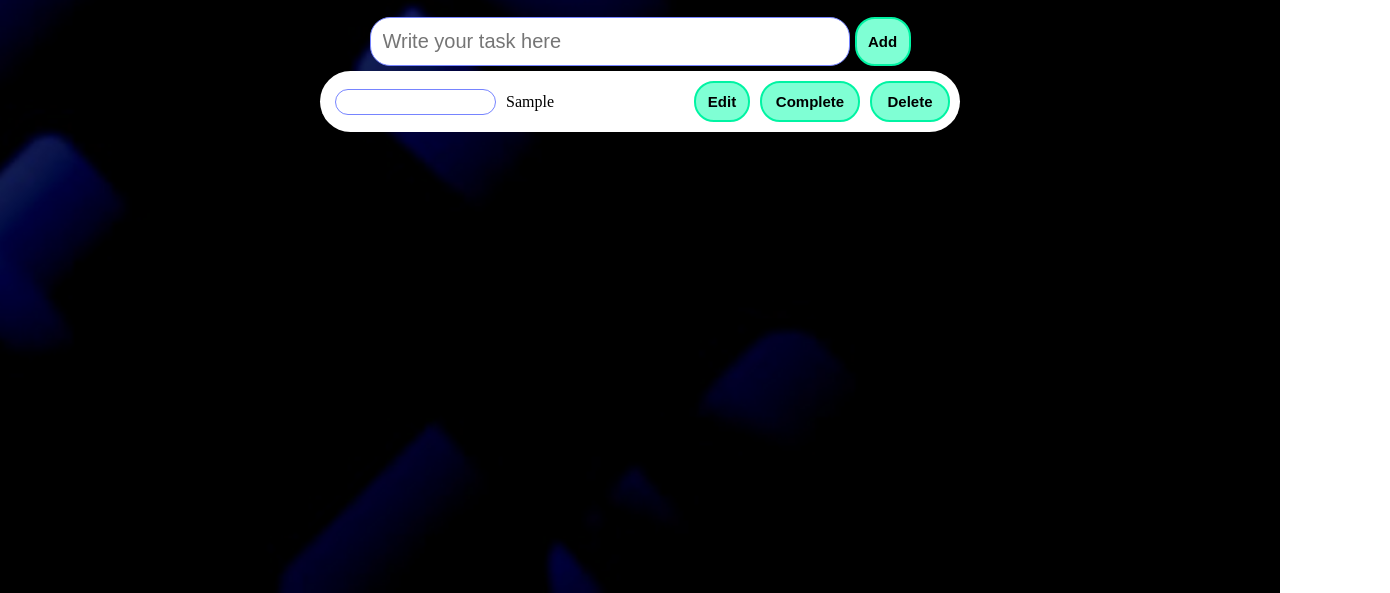
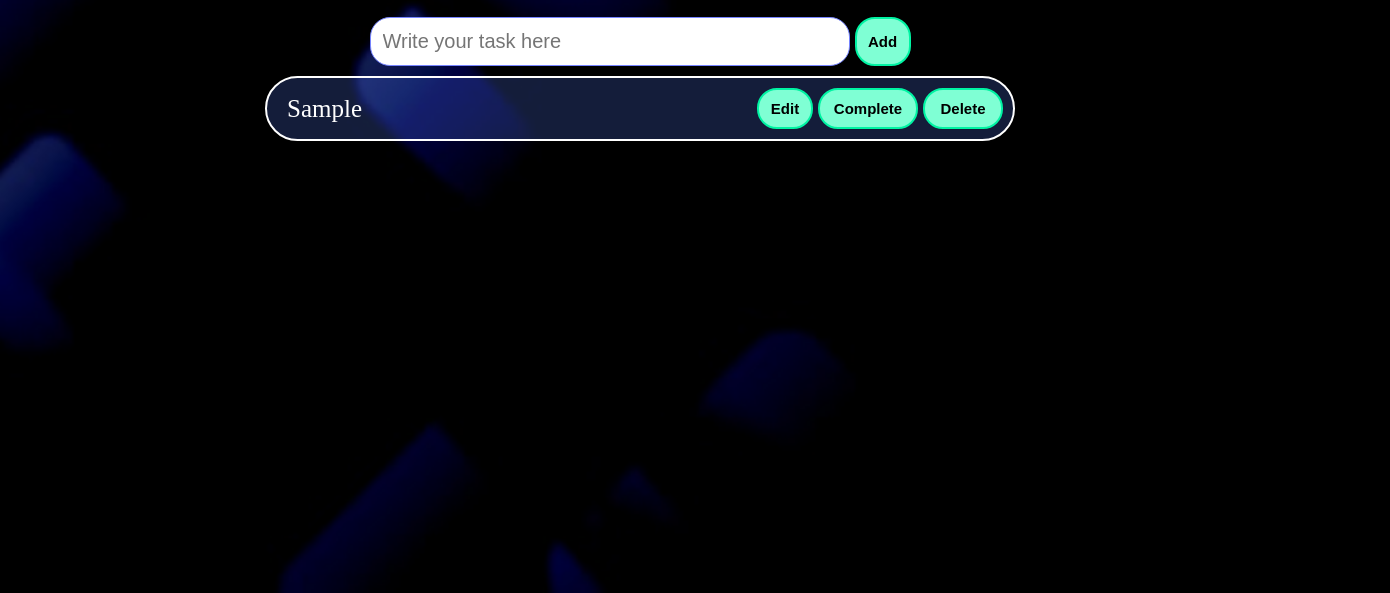
Before and after one commit to MohitHire/TODOList, a plain HTML site: page index.html in a window 1280 px wide. Both pictures are taken after typing "Sample" into the empty fields and a click on the button "Add". Shown: the part 287-880 px from the top of the page, 1390 px wide, since content can reach past the window. Drawn offline with Linux system fonts and the light colour scheme.

Commit message:
modified file app.js and style.css

```diff
--- a/app.js
+++ b/app.js
@@ -32,15 +32,6 @@ document.addEventListener('DOMContentLoaded', () => {
             const li = document.createElement('li');
             li.setAttribute('data-id', task.id);
 
-            const checkbox = document.createElement('input');
-            checkbox.type = 'checkbox';
-            checkbox.checked = task.complete;
-            checkbox.classList.add('edit-checkbox'); // Added class for styling
-            checkbox.addEventListener('change', () => {
-                task.complete = !task.complete;
-                renderTasks();
-            });
-
             const taskText = document.createElement('div');
             taskText.classList.add('task-text');
             taskText.textContent = task.text;
@@ -72,7 +63,6 @@ document.addEventListener('DOMContentLoaded', () => {
             taskActions.appendChild(completeButton);
             taskActions.appendChild(deleteButton);
 
-            li.appendChild(checkbox);
             li.appendChild(taskText);
             li.appendChild(taskActions);
             taskList.appendChild(li);
--- a/style.css
+++ b/style.css
@@ -93,18 +93,21 @@ ul {
     list-style: none;
     padding: 0;
     margin: 0; /* Remove margin */
-    width: 100%; /* Ensure the list takes full width */
+    width:1500px; /* Ensure the list takes full width */
 }
 
 li {
     display: flex;
     text-align:left;
     align-items: center;
-    justify-content:center;
-    background-color: white;
-    color: black;
+    justify-content:left;
+    background-color: rgba(87, 126, 251, 0.23);
+    border:2px solid white;
+    margin:10px;
+    margin-left:25%;
+    color:white;
     padding: 10px;
-    margin: 5px 25%;
+
     border-radius: 50px;
     word-wrap: break-word; /* Ensure text wraps within the container */
     width: 50%; /* Prevent the task bar from becoming too wide */
@@ -113,8 +116,9 @@ li {
 .task-text {
     flex-grow: 1;
     margin-left: 10px;
+    font-size:25px;
     word-wrap: break-word; /* Ensure text wraps within the container */
-    max-width:30%; /* Set a maximum width for the task text */
+    max-width:40%; /* Set a maximum width for the task text */
 }
 
 .task-actions {
@@ -122,40 +126,17 @@ li {
     gap: 5px;
 }
 
-button.edit, button.complete, button.delete {
-    margin-left: 5px;
+button.edit{
+
+    margin-left:180px;
 }
 
 button.complete {
     width: 100px;
+
 }
 
 button.delete {
     width: 80px;
+
 }
-
-/* Style the checkbox */
-.edit-checkbox {
-    appearance: none;
-    -webkit-appearance: none;
-    -moz-appearance: none;
-    background-color: white;
-
-    width: 10px; /* Decreased width */
-    height: 10px; /* Decreased height */
-    display: flex;
-    align-items: center;
-    justify-content: center;
-    margin-left: 5px;
-    cursor: pointer;
-}
-
-.edit-checkbox:checked {
-    background-color: rgb(4, 222, 255);
-}
-
-.edit-checkbox:checked::before {
-    content: '✓';
-    color: white;
-    font-size: 8px; /* Decreased font size */
-}
```
